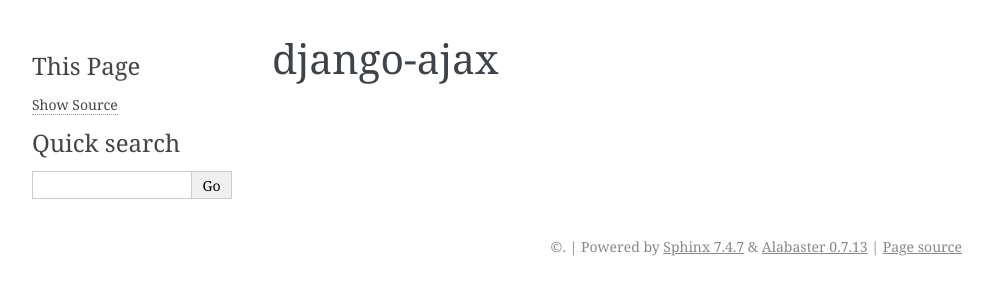
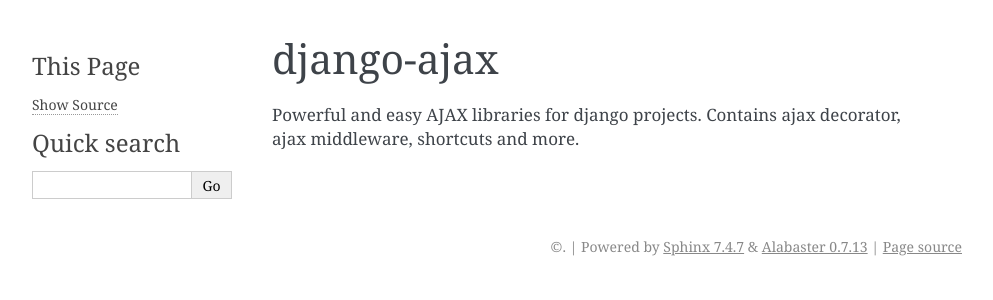
Before and after one commit to yceruto/django-ajax, a Sphinx documentation site: the page built from docs/contents.rst, in a window 1280 px wide. Shown: the top 300 px of the page, without its empty margins (148-1141 px from the left). Built offline with Sphinx 7.4.7, drawn with Linux system fonts in a browser that asks for light colours.

Commit message:
Update contents.rst

```diff
--- a/docs/contents.rst
+++ b/docs/contents.rst
@@ -1,2 +1,4 @@
 django-ajax
 ===========
+
+Powerful and easy AJAX libraries for django projects. Contains ajax decorator, ajax middleware, shortcuts and more.
```
